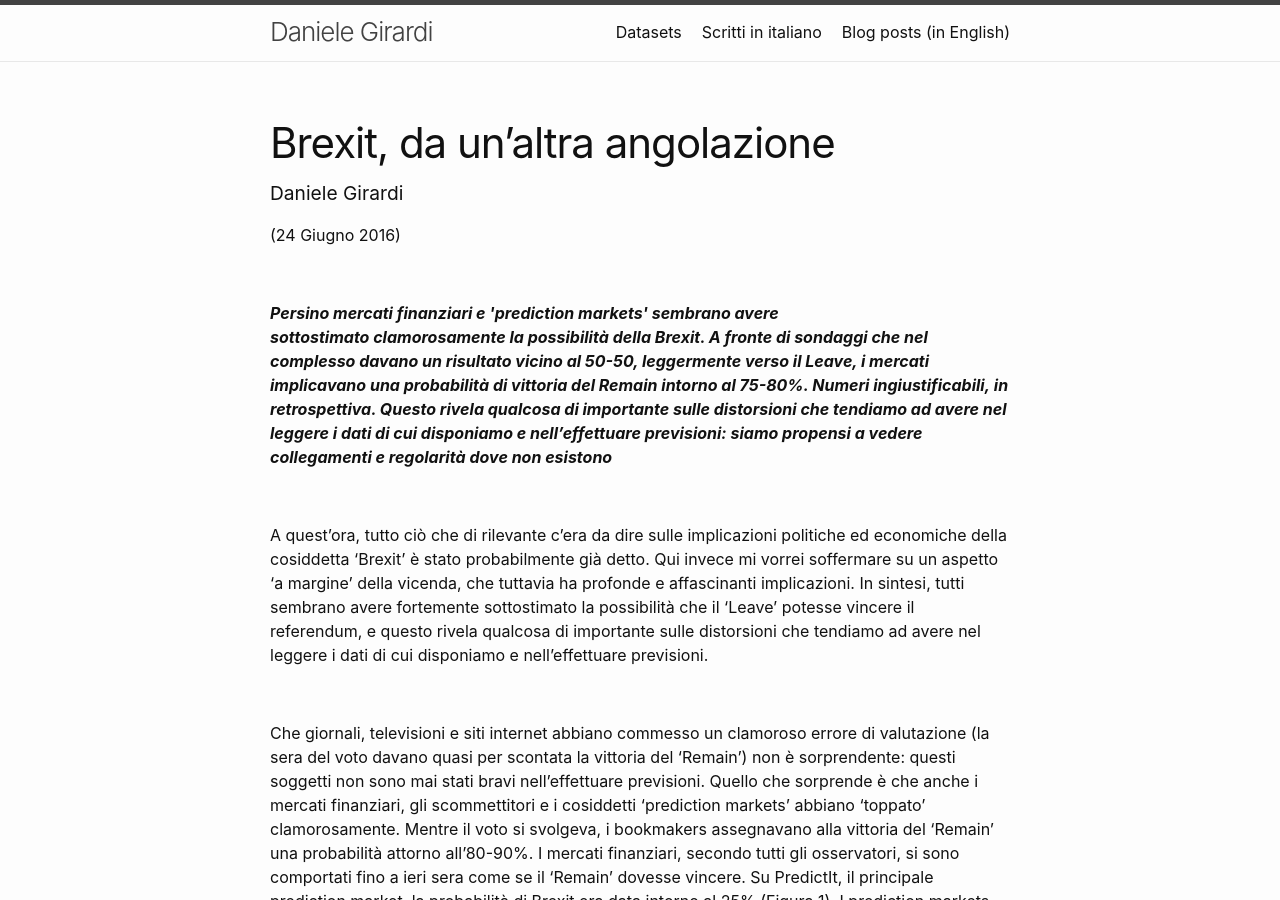
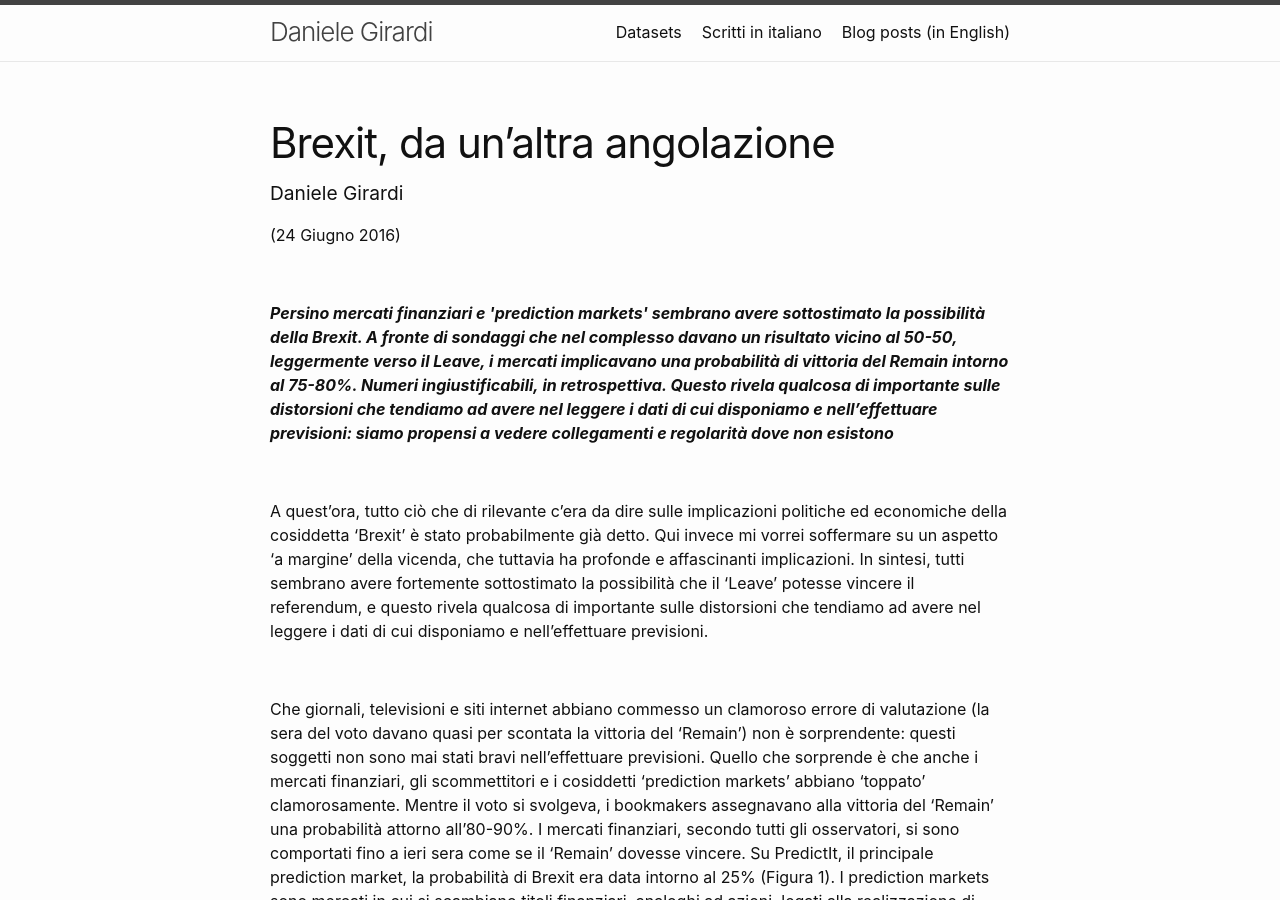
Before and after one commit to danielegirardi/danielegirardi.github.io, a Jekyll site: the page built from posts/brexitpost.md, in a window 1280 px wide and 900 px high. Built offline with Jekyll 4.4.1, drawn with Linux system fonts in a browser that asks for light colours; our own code applies the rules of GitHub Pages for plain Markdown files.

Commit message:
Update brexitpost.md

```diff
--- a/posts/brexitpost.md
+++ b/posts/brexitpost.md
@@ -37,7 +37,7 @@
 <p>(24 Giugno 2016)</p>
 
 <p> </p>
-<p><em><strong>Persino mercati finanziari e 'prediction markets' sembrano avere sottostimato clamorosamente la possibilità della Brexit. A fronte di sondaggi che nel complesso davano un risultato vicino al 50-50, leggermente verso il Leave, i mercati implicavano una probabilità di vittoria del Remain intorno al 75-80%. Numeri ingiustificabili, in retrospettiva. Questo rivela qualcosa di importante sulle distorsioni che tendiamo ad avere nel leggere i dati di cui disponiamo e nell’effettuare previsioni: siamo propensi a vedere collegamenti e regolarità dove non esistono</strong></em></p>
+<p><em><strong>Persino mercati finanziari e 'prediction markets' sembrano avere sottostimato la possibilità della Brexit. A fronte di sondaggi che nel complesso davano un risultato vicino al 50-50, leggermente verso il Leave, i mercati implicavano una probabilità di vittoria del Remain intorno al 75-80%. Numeri ingiustificabili, in retrospettiva. Questo rivela qualcosa di importante sulle distorsioni che tendiamo ad avere nel leggere i dati di cui disponiamo e nell’effettuare previsioni: siamo propensi a vedere collegamenti e regolarità dove non esistono</strong></em></p>
 <p> </p>
 <p>A quest’ora, tutto ciò che di rilevante c’era da dire sulle implicazioni politiche ed economiche della cosiddetta ‘Brexit’ è stato probabilmente già detto. Qui invece mi vorrei soffermare su un aspetto ‘a margine’ della vicenda, che tuttavia ha profonde e affascinanti implicazioni. In sintesi, tutti sembrano avere fortemente sottostimato la possibilità che il ‘Leave’ potesse vincere il referendum, e questo rivela qualcosa di importante sulle distorsioni che tendiamo ad avere nel leggere i dati di cui disponiamo e nell’effettuare previsioni.</p>
 <p> </p>
```
